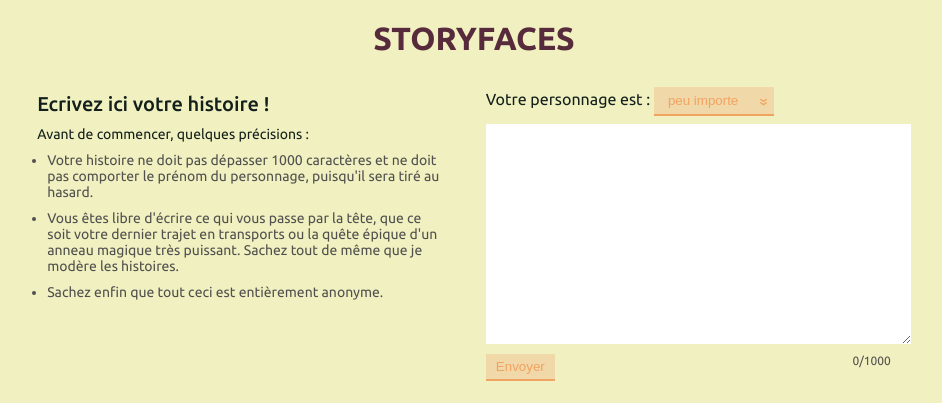
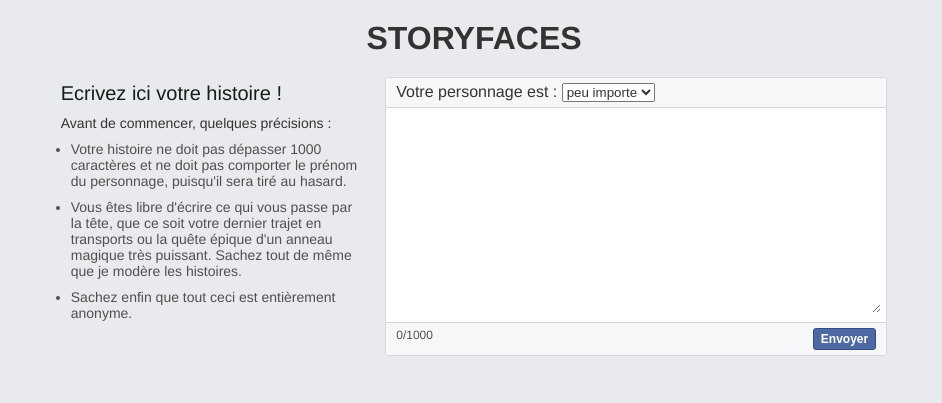
Before and after one commit to hugohil/storyfaces, a PHP site: page /participer.php in a window 1280 px wide. Shown: the top 403 px of the page, without its empty margins (166-1108 px from the left). Run offline with PHP 8.4, Linux system fonts and the light colour scheme; some libraries are stand-ins or nearby versions.

Commit message:
fb style

```diff
--- a/Gruntfile.js
+++ b/Gruntfile.js
@@ -6,7 +6,7 @@ module.exports = function(grunt){
 				mangle: false
 			},
 			dist: {
-	      		'min.js': 'js/faces.js'
+	      		'min.js': ['js/function.js','js/faces.js']
 			}
   		},
   		cssmin: {
--- a/css/style.css
+++ b/css/style.css
@@ -1,6 +1,6 @@
 /****
 ['#E0E09F','#F0F0C0','#F0D8A8','#DAB28A','#131F1A',
-'#51504E','#F1A361','#DF5E52','#C33A45','#572B3B'];
+'#51504E','#597FCD','#DF5E52','#C33A45','#572B3B'];
 ****/
 
 /*==========  COMMON  ==========*/
@@ -8,12 +8,12 @@
 * {
 	margin: 0;
 	padding: 0;
-	color: #131F1A;
+	color: #333;
 }
 
 body {
-	background: #F0F0C0;
-	font-family: 'Ubuntu', sans-serif;
+	background: #E9EAED;
+	font-family: Helvetica,Arial,'lucida grande',tahoma,verdana,arial,sans-serif;
 }
 
 input:focus, input:active,
@@ -24,57 +24,65 @@ textarea:focus, textarea:active {
 }
 
 button,
-select,
 input[type='submit'] {
 	cursor: pointer;
-	background: #F0D8A8;
-	border: none;
-	padding: 5px 10px;
-	box-shadow: 0 2px #F1A361;
-	color: #F1A361;
+	background: #4E69A2;
+	border: 1px solid #334C83;
+	border-radius: 3px;
+	padding: 3px 7px;
+	color: #FFF;
+	font-weight: 600;
+	font-size: 12px;
 	-webkit-transition: color 0.3s ease;
 	-moz-transition: color 0.3s ease;
 	transition: color 0.3s ease;
 }
 
-button:hover,
-select:hover,
-input[type='submit']:hover {
-	color: #C33A45;
+select {
+	cursor: pointer;
 }
 
-.site-header a {
+.button-area {
+	background-color: #F6F7F8;
+	border-top: 1px solid #D3D6DB;
+	padding: 5px 10px;
+	text-align: right;
+}
+
+.button-area.border-down {
+	border-top: none;
+	border-bottom: 1px solid #D3D6DB;
+	text-align: left;
+}
+
+a {
 	text-decoration: none;
 }
 
 .site-header h1 {
 	margin-top: 20px;
 	text-align: center;
-	color: #572B3B;
 	text-transform: uppercase;
 	padding: 0 20px;
 }
 
 .site-container {
 	margin: 20px auto 0;
-	max-width: 940px;
-	text-align: center;
+	max-width: 1024px;
 }
 
 .wrapper {
 	margin-bottom: 20px;
-	max-width: 900px;
 	padding: 0 20px;
 }
 
 .info {
 	width: 75%;
 	margin: auto;
-	text-align: center;
 }
 
 a:hover {
-	color: #C33A45;
+	text-decoration: underline;
 }
 
 .site-footer {
@@ -82,44 +90,68 @@ a:hover {
 	margin: 30px auto 10px;
 	font-weight: 200;
 	font-size: 14px;
-	color: #51504E;
 	line-height: 20px;
 }
 
+.site-footer p,
+.site-footer a {
+	color: #888;
+}
+
 .content {
-	width: 45%;
 	min-width: 300px;
+	width: 100%;
+	max-width: 500px;
+	margin: 0 auto 20px;
+	border-radius: 3px;
+	border: 1px solid #D3D6DB;
+	background: #FFF;
+	vertical-align: top;
+}
+
+.status {
 	padding: 10px;
+}
+
+
+/*==========  INDEX  ==========*/
+
+#cvs {
+	display: inline-block;
+	border-radius: 3px;
+	border: 1px solid #D3D6DB;
+	margin-right: 10px;
+}
+
+#name {
+	color: #3B5998;
+	font-size: 12px;
+	line-height: 16px;
 	display: inline-block;
 	vertical-align: top;
 }
 
-/*==========  INDEX  ==========*/
-
-.index .content {
-	height: 450px;
-	background: #DF5E52;
-	box-shadow: -5px 4px #C33A45;
-}
-
-.stories {
-	font-family: 'Shadows Into Light', cursive;
-	text-align: left;
-	overflow: auto;
-	font-size: 18px;
-}
-
-#cvs {
-	display: block;
-	margin: 20px auto;
-	/*background: #F0F0C0;*/
+#story {
+	line-height: 1.28;
+	margin: 15px 0;
 }
 
 /*==========  Page PARTICIPATION  ==========*/
 
+.particip {
+	text-align: center;
+}
+
 .particip .content {
+	display: inline-block;
+}
+
+.particip-infos {
+	background: none;
+	border: none;
+	width: 300px;
+	margin-right: 20px;
 	text-align: left;
-	margin-right: 20px;
 }
 
 .particip-infos h2 {
@@ -140,44 +172,15 @@ a:hover {
 	margin-left: 10px;
 }
 
+.text-area-ctn {
+	padding: 5px;
+}
+
 #story-area {
 	width: 100%;
 	height: 200px;
 	resize: vertical;
 	border: none;
-	margin: 10px 0;
-}
-
-.select-style {
-	width: 120px;
-	overflow: hidden;
-	display: inline-block;
-	vertical-align: middle;
-	position: relative;
-	box-shadow: 0 2px #F1A361;
-}
-
-.select-style:after {
-	content: '»';
-	-webkit-transform: rotate(90deg);
-	-moz-transform: rotate(90deg);
-	-ms-transform: rotate(90deg);
-	transform: rotate(90deg);
-	position: absolute;
-	top: 6px;
-	right: 5px;
-	color: #F1A361;
-	cursor: pointer;
-	pointer-events: none;
-}
-
-.select-style select {
-	width: 120%;
-}
-
-.select-style select:active,
-.select-style select:focus, {
-	outline: none;
 }
 
 .notice.error {
@@ -186,7 +189,7 @@ a:hover {
 }
 
 #count {
-	float: right;
+	float: left;
 	font-size: 12px;
 	color: #51504E;
 }
@@ -198,7 +201,7 @@ a:hover {
 	width: 40%;
 	min-width: 500px;
 	vertical-align: top;
-	border: 1px solid #C33A45;
+	border: 1px solid #3B5998;
 	margin: 5px;
 	padding: 10px;
 }
@@ -206,14 +209,15 @@ a:hover {
 .admin-story textarea {
 	display: block;
 	width: 100%;
+	height: 130px;
 	resize: vertical;
-	border: solid 1px #F1A361;
+	border: solid 1px #597FCD;
 	padding: 5px;
 	margin: 10px 0;
 }
 
 .admin-story input[type='text'] {
-	border: solid 1px #F1A361;
+	border: solid 1px #597FCD;
 	padding: 5px;
 	width: 50px;
 }
--- a/footer.php
+++ b/footer.php
@@ -1,7 +1,7 @@
 	</div>
 	<footer class="site-footer">
 		<p>un projet de <a href="http://twitter.com/hugohil" target="_blank">hugohil</a> réalisé avec <a href="http://paperjs.org/" target="_blank">PaperJS</a>.</p>
-		<p>Vous trouverez les sources sur le <a href="http://github.com/hugohil/storyfaces" target='_blank'>dépot github</a>. <a rel="license" href="http://creativecommons.org/licenses/by-sa/4.0/" target='_blank'><img alt="Creative Commons License" style="border-width:0;vertical-align:middle;" src="http://i.creativecommons.org/l/by-sa/4.0/80x15.png" /></a></p>
+		<p>Vous trouverez les sources sur le <a href="http://github.com/hugohil/storyfaces" target='_blank'>dépot github</a>. <a rel="license" href="http://creativecommons.org/licenses/by-sa/4.0/" target='_blank'><img alt="Creative Commons License" style="border-width:0;vertical-align:top;" src="http://i.creativecommons.org/l/by-sa/4.0/80x15.png" /></a></p>
 	</footer>
 </body>
 </html>
--- a/participer.php
+++ b/participer.php
@@ -10,20 +10,21 @@
 			</ul>
 		</div>
 		<form method='post' action='validation.php' id='story-form' class='content'>
-			<div>
+			<div class="button-area border-down">
 				<label>Votre personnage est : </label>
-				<div class="select-style">
 				<select name="genre" id="genre">
 					<option selected='true' value=''>peu importe</option>
 					<option value='wom'>une femme</option>
 					<option value='men'>un homme</option>
 				</select>
 			</div>
+			<div class="text-area-ctn">
+				<textarea name='story' id='story-area' autofocus='true' spellcheck='true'></textarea>
 			</div>
-			<div>
-				<textarea name='story' id='story-area' autofocus='true' spellcheck='true' class='content stories'></textarea>
+			<div class="button-area">
+				<input type='submit' id="submit" value='Envoyer'>
+				<span id="count"></span>
 			</div>
-			<input type='submit' id="submit" value='Envoyer'><span id="count"></span>
 		</form>
 		<p class="notice"></p>
 	</div>
```
Also changed, not shown: css/style.min.css (+1 -1 lines), index.php (+10 -5 lines), js/faces.js (+10 -68 lines), js/function.js (added, +45 -0 lines). Lines whose indentation alone changed are shown as unchanged.
